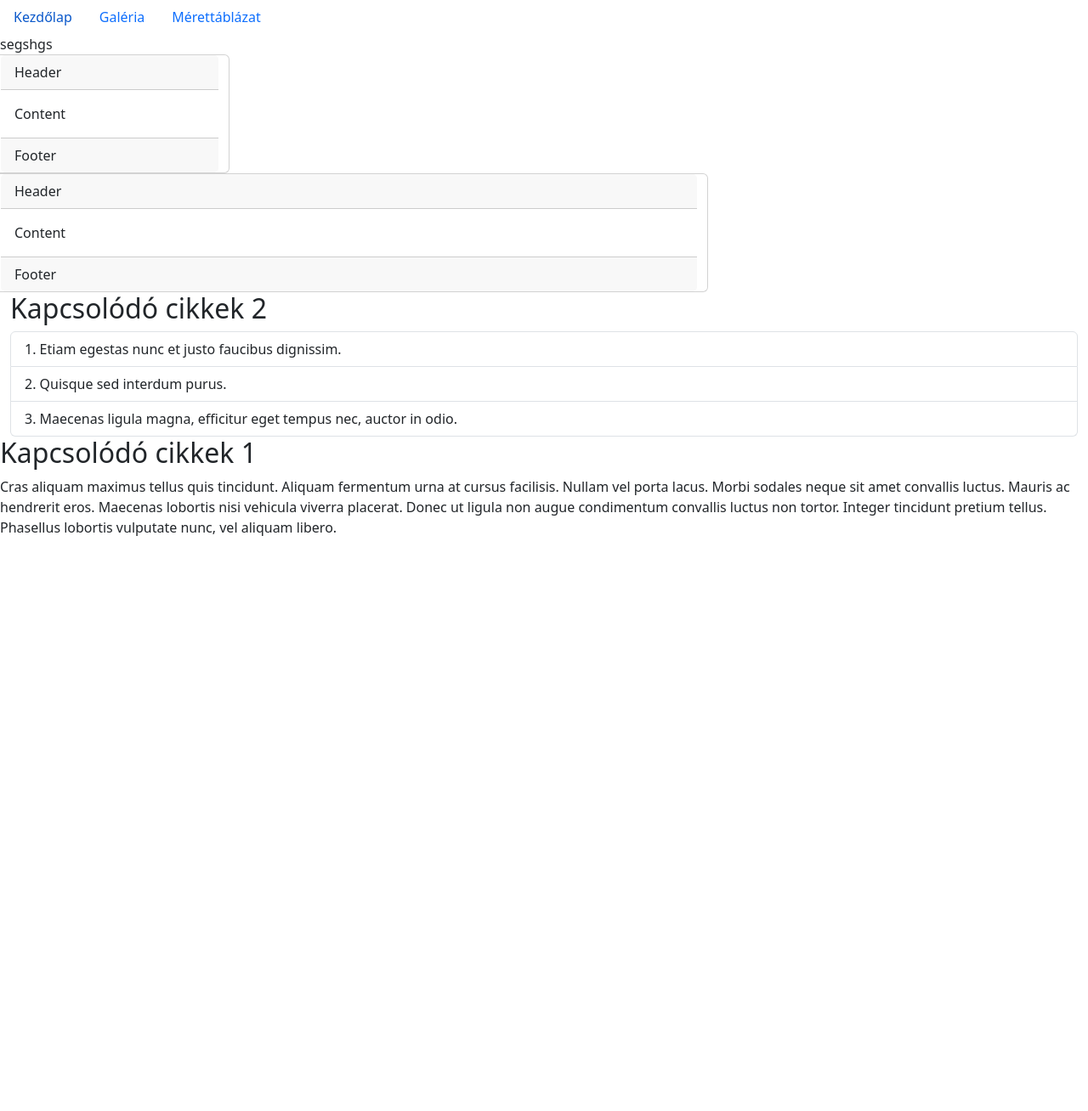
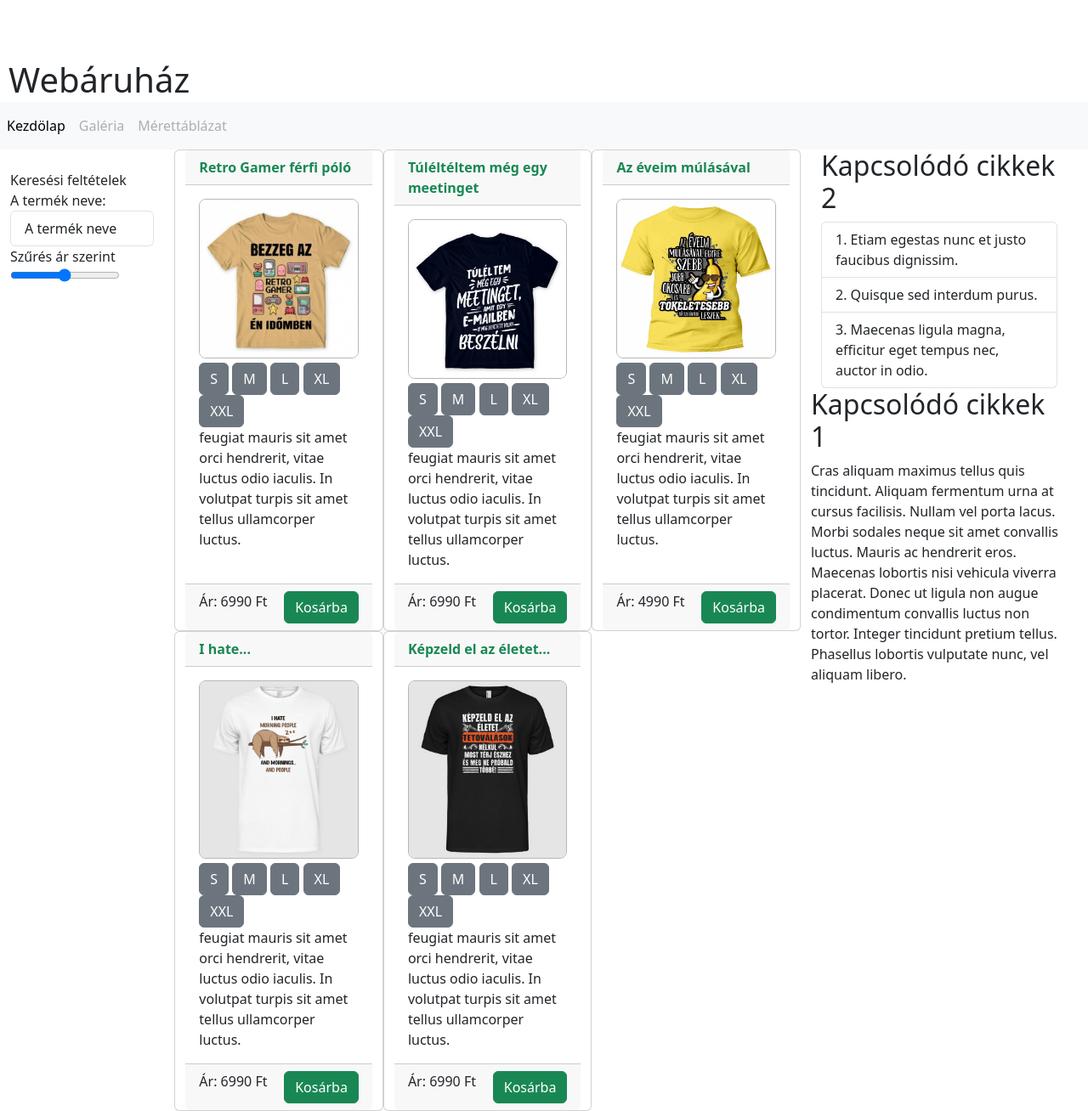
Before and after one commit to nedairisz/webaruhaz_csm, a plain HTML site: page index.html in a window 1280 px wide. Shown: the top 1308 px of the page at 85% size. Before the commit the page ends 800 px from the top, so only its background shows below. Drawn offline with nearby package versions, Linux system fonts and the light colour scheme.

Commit message:
kezdőlap kész, baloldali aside még kicsit fura

```diff
--- a/index.html
+++ b/index.html
@@ -6,43 +6,125 @@
     <meta name="keywords" content="HTML, CSS, JavaScript">
     <meta name="author" content="John Doe">
     <meta name="viewport" content="width=device-width, initial-scale=1.0">
-    <title>Document</title>
+    <title>Webaruhaz csoportmunka</title>
     <link rel="stylesheet" href="style.css">
     <link href="https://cdn.jsdelivr.net/npm/bootstrap@5.3.2/dist/css/bootstrap.min.css" rel="stylesheet">
     <script src="https://cdn.jsdelivr.net/npm/bootstrap@5.3.2/dist/js/bootstrap.bundle.min.js"></script>
 </head>
 <body>
     <main class="row">
-        <header></header>
-        <nav>
-            <ul class="nav">
+        <header><h1>Webáruház</h1></header>
+        <nav class="navbar navbar-expand-sm bg-light navbar-light">
+            <div class="container-fluid">
+                <ul class="navbar-nav">
                     <li class="nav-item">
-                    <a class="nav-link" href="#">Kezdőlap</a>
+                        <a class="nav-link active" href="#">Kezdölap</a>
                     </li>
                     <li class="nav-item">
-                    <a class="nav-link" href="#">Galéria</a>
+                        <a class="nav-link disabled" href="#">Galéria</a>
                     </li>
                     <li class="nav-item">
-                    <a class="nav-link" href="#">Mérettáblázat</a>
+                        <a class="nav-link disabled" href="#">Mérettáblázat</a>
                     </li>
                 </ul>
+            </div>
           </nav>
-        <aside>
-            segshgs
+        <aside class="col-lg-2">
+            <div class="container-fluid">
+                <br>Keresési feltételek <br>
+                A termék neve:
+                <ul class="list-group">
+                  <li class="list-group-item">A termék neve</li>
+                </ul>
+                <div class="slidecontainer">
+                    Szűrés ár szerint <br>
+                    <input type="range" min="1" max="100" value="50" class="slider" id="myRange">
+                </div>
+            </div>
         </aside>
-        <article class="col-lg-8 row">
+        <article class="col-lg-7 row">
             <div class="card col-lg-4">
-                <div class="card-header">Header</div>
-                <div class="card-body">Content</div>
-                <div class="card-footer">Footer</div>
+                <div class="card-header text-success">Retro Gamer férfi póló</div>
+                <div class="card-body">
+                    <img src="kepek/polo1.jpg" alt="">
+                    <button type="button" class="btn btn-secondary">S</button>
+                    <button type="button" class="btn btn-secondary">M</button>
+                    <button type="button" class="btn btn-secondary">L</button>
+                    <button type="button" class="btn btn-secondary">XL</button>
+                    <button type="button" class="btn btn-secondary">XXL</button>
+                    <br> feugiat mauris sit amet orci hendrerit, vitae luctus odio iaculis. In volutpat turpis sit amet tellus ullamcorper luctus.
                 </div>
-              <div class="card">
-                <div class="card-header">Header</div>
-                <div class="card-body">Content</div>
-                <div class="card-footer">Footer</div>
+                <div class="card-footer">
+                    Ár: 6990 Ft
+                    <button type="button" class="btn btn-success">Kosárba</button>
+                </div>
+            </div>
+            <div class="card col-lg-4">
+                <div class="card-header text-success">Túléltéltem még egy meetinget</div>
+                <div class="card-body">
+                    <img src="kepek/polo2.jpg" alt="">
+                    <button type="button" class="btn btn-secondary">S</button>
+                    <button type="button" class="btn btn-secondary">M</button>
+                    <button type="button" class="btn btn-secondary">L</button>
+                    <button type="button" class="btn btn-secondary">XL</button>
+                    <button type="button" class="btn btn-secondary">XXL</button>
+                    <br> feugiat mauris sit amet orci hendrerit, vitae luctus odio iaculis. In volutpat turpis sit amet tellus ullamcorper luctus.
+                </div>
+                <div class="card-footer">
+                    Ár: 6990 Ft
+                    <button type="button" class="btn btn-success">Kosárba</button>
+                </div>
+            </div>
+            <div class="card col-lg-4">
+                <div class="card-header text-success">Az éveim múlásával</div>
+                <div class="card-body">
+                    <img src="kepek/polo3.jpg" alt="">
+                    <button type="button" class="btn btn-secondary">S</button>
+                    <button type="button" class="btn btn-secondary">M</button>
+                    <button type="button" class="btn btn-secondary">L</button>
+                    <button type="button" class="btn btn-secondary">XL</button>
+                    <button type="button" class="btn btn-secondary">XXL</button>
+                    <br> feugiat mauris sit amet orci hendrerit, vitae luctus odio iaculis. In volutpat turpis sit amet tellus ullamcorper luctus.
+                </div>
+                <div class="card-footer">
+                    Ár: 4990 Ft
+                    <button type="button" class="btn btn-success">Kosárba</button>
+                </div>
+            </div>
+            <div class="card col-lg-4">
+                <div class="card-header text-success">I hate...</div>
+                <div class="card-body">
+                    <img src="kepek/polo4.jpg" alt="">
+                    <button type="button" class="btn btn-secondary">S</button>
+                    <button type="button" class="btn btn-secondary">M</button>
+                    <button type="button" class="btn btn-secondary">L</button>
+                    <button type="button" class="btn btn-secondary">XL</button>
+                    <button type="button" class="btn btn-secondary">XXL</button>
+                    <br> feugiat mauris sit amet orci hendrerit, vitae luctus odio iaculis. In volutpat turpis sit amet tellus ullamcorper luctus.
+                </div>
+                <div class="card-footer">
+                    Ár: 6990 Ft
+                    <button type="button" class="btn btn-success">Kosárba</button>
+                </div>
+            </div>
+            <div class="card col-lg-4">
+                <div class="card-header text-success">Képzeld el az életet...</div>
+                <div class="card-body">
+                    <img src="kepek/polo5.jpg" alt="">
+                    <button type="button" class="btn btn-secondary">S</button>
+                    <button type="button" class="btn btn-secondary">M</button>
+                    <button type="button" class="btn btn-secondary">L</button>
+                    <button type="button" class="btn btn-secondary">XL</button>
+                    <button type="button" class="btn btn-secondary">XXL</button>
+                    <br> feugiat mauris sit amet orci hendrerit, vitae luctus odio iaculis. In volutpat turpis sit amet tellus ullamcorper luctus.
+                </div>
+                <div class="card-footer">
+                    Ár: 6990 Ft
+                    <button type="button" class="btn btn-success">Kosárba</button>
+                </div>
             </div>
         </article>
-        <aside>
+        <aside class="col-lg-3">
             <div class="container-fluid">
                 <h2>Kapcsolódó cikkek 2</h2>
                 <ul class="list-group">
@@ -54,7 +136,6 @@
             <h2>Kapcsolódó cikkek 1</h2>
             <p>Cras aliquam maximus tellus quis tincidunt. Aliquam fermentum urna at cursus facilisis. Nullam vel porta lacus. Morbi sodales neque sit amet convallis luctus. Mauris ac hendrerit eros. Maecenas lobortis nisi vehicula viverra placerat. Donec ut ligula non augue condimentum convallis luctus non tortor. Integer tincidunt pretium tellus. Phasellus lobortis vulputate nunc, vel aliquam libero.</p>
         </aside>
-        <footer></footer>
     </main>
 </body>
 </html>
--- a/style.css
+++ b/style.css
@@ -0,0 +1,20 @@
+img{
+    width: 100%;
+}
+header{
+    height: 15vh;
+    padding-top: 70px;
+    margin-left: 10px;
+}
+.card-footer .btn{
+    float: right;
+}
+img{
+    border: 1px solid rgb(184, 182, 182);
+    border-radius: 8px;
+    margin-bottom: 5px;
+}
+.card-header{
+    font-weight: bold;
+
+}
```
Lines whose indentation alone changed are shown as unchanged.
